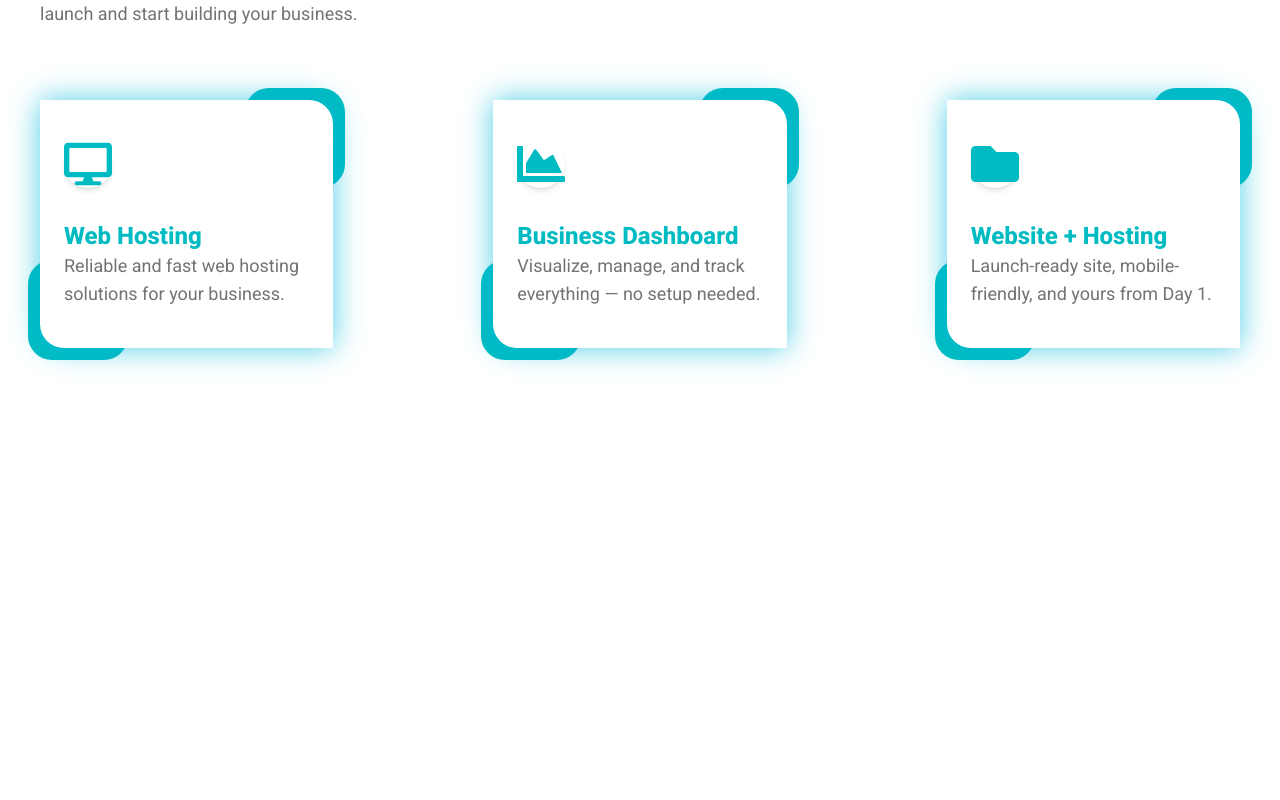
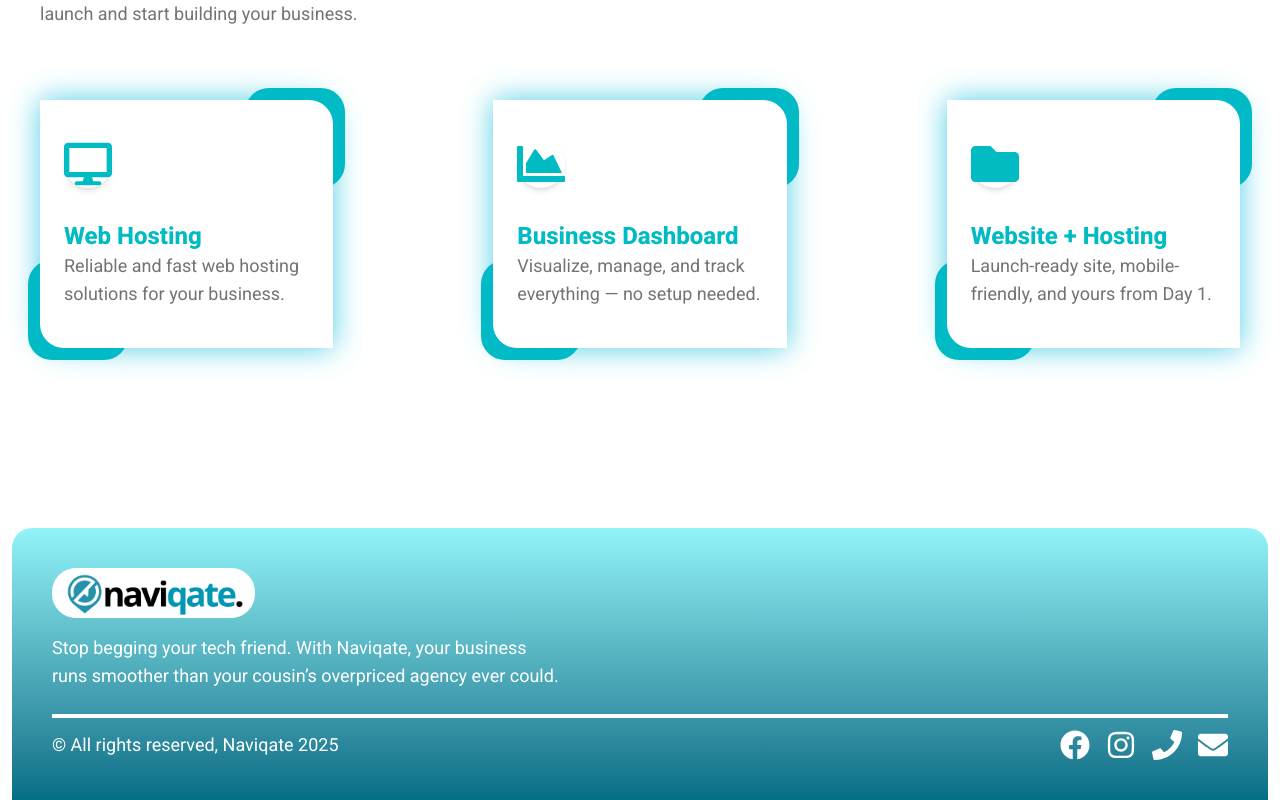
Before and after one commit to tahmidjihan/naviqate, a React (Vite) app: page / in a window 1280 px wide. Shown: the part 3859-4659 px from the top of the page. Before the commit the page ends 4375 px from the top, so only its background shows below. Built offline with nearby package versions, Linux system fonts and the light colour scheme.

Commit message:
added footer

```diff
--- a/src/Components/Footer.jsx
+++ b/src/Components/Footer.jsx
@@ -1,7 +1,45 @@
 import React from 'react';
+import { FaEnvelope, FaFacebook, FaInstagram, FaPhone } from 'react-icons/fa';
+import Logo from './logo';
 
 function Footer() {
-  return <></>;
+  return (
+    <>
+      <footer className=' p-10 bg-gradient-to-b from-[#92f4f8] to-[#026e86] text-white border-[12px] border-b-0 border-white rounded-t-4xl'>
+        <div className='text-white flex flex-col items-center gap-4 lg:items-start mx-auto lg:mx-0'>
+          <Logo className={'h-[50px] min-w-[200px] px-2'} />
+          <p
+            className='text-lg max-w-lg text-center lg:text-start'
+            style={{ color: '#fff' }}
+          >
+            Stop begging your tech friend. With Naviqate, your business runs
+            smoother than your cousin’s overpriced agency ever could.
+          </p>
+        </div>
+        <div className=' border-white border-b-4 h-2 w-full my-3 mt-5'></div>
+        <div className='text-white flex justify-between items-center flex-col lg:flex-row w-full'>
+          <span className='text-xs sm:text-lg'>
+            &copy; All rights reserved, Naviqate 2025
+          </span>
+          <div className='flex gap-4 text-3xl '>
+            {/* Social Media Icons */}
+            <a href='#'>
+              <FaFacebook />
+            </a>
+            <a href='#'>
+              <FaInstagram />
+            </a>
+            <a href='#'>
+              <FaPhone />
+            </a>
+            <a href='#'>
+              <FaEnvelope />
+            </a>
+          </div>
+        </div>
+      </footer>
+    </>
+  );
 }
 
 export default Footer;
--- a/src/Components/OurServices.jsx
+++ b/src/Components/OurServices.jsx
@@ -67,7 +67,7 @@ function OurServices() {
               go. No devs, no setup hell, no Frankenstein toolstack. Just launch
               and start building your business.
             </p>
-            <div className='flex flex-col lg:flex-row gap-10 lg:gap-40 md:justify-between py-10'>
+            <div className='flex flex-col lg:flex-row gap-10 xl:gap-40 md:justify-between py-10'>
               {services.map((service, index) => (
                 <HostingCard
                   key={index}
```
